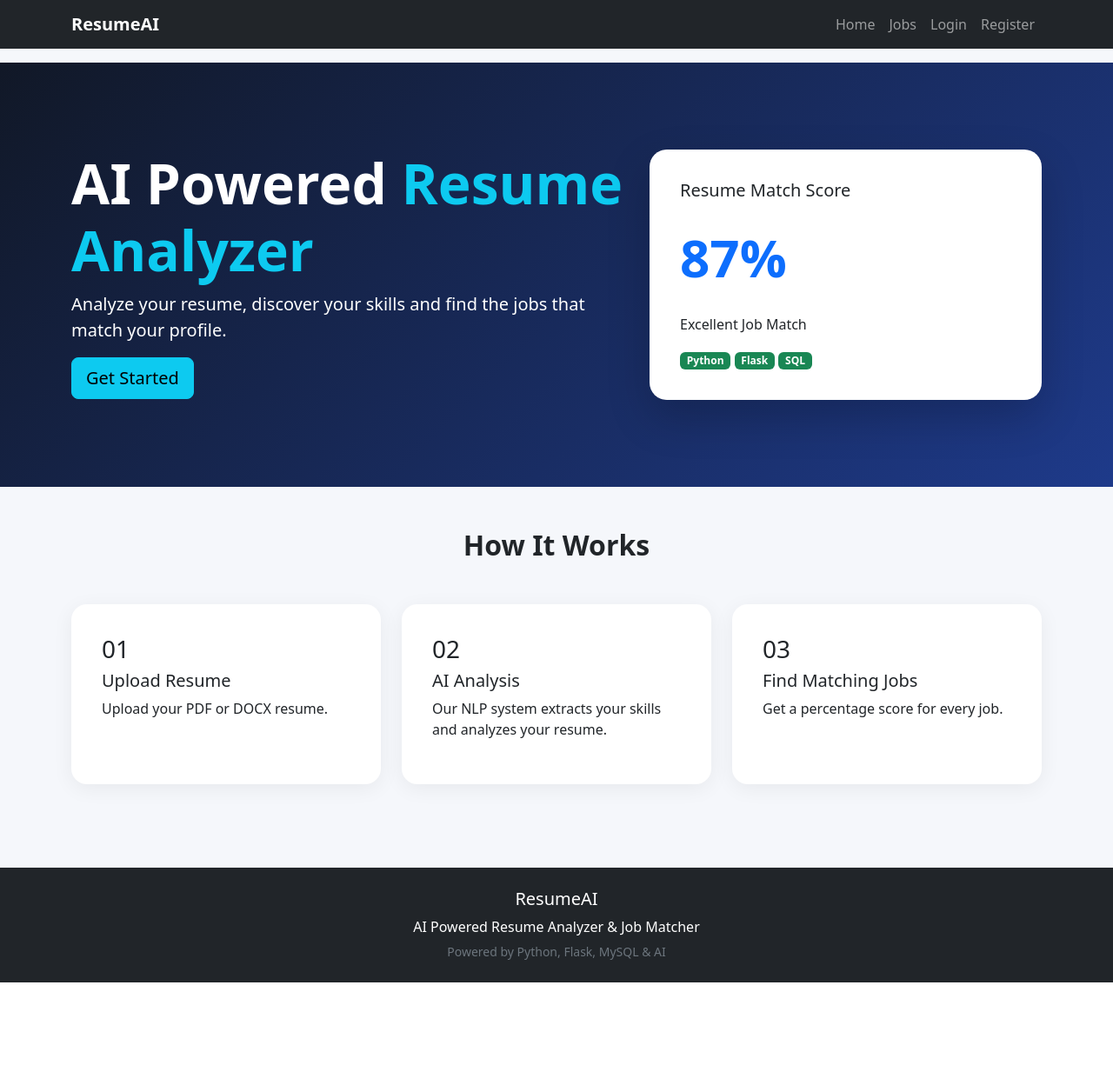
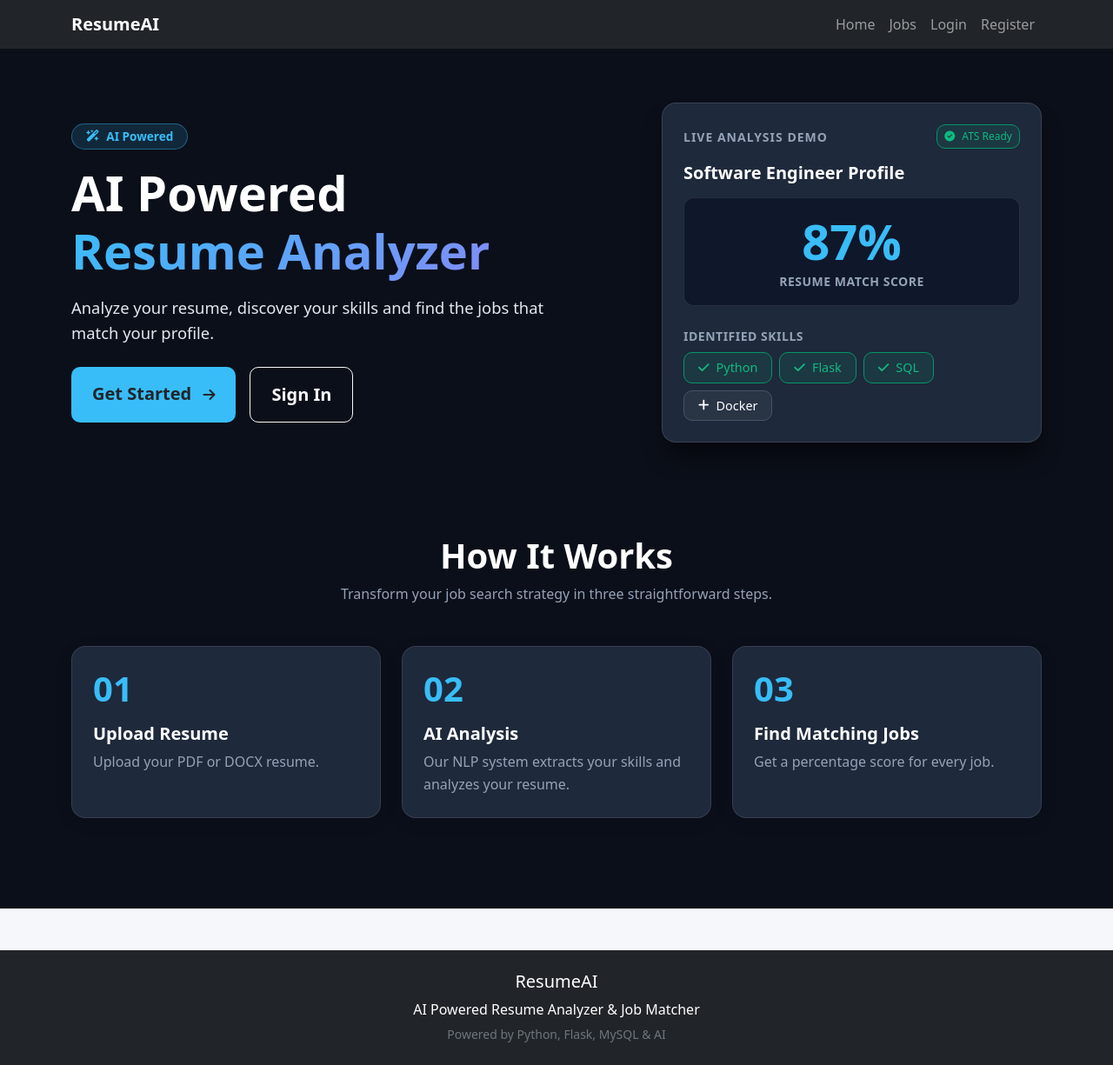
Before and after one commit to MoIstikhar/Resume-Analyzer, a Flask app: page / in a window 1280 px wide. Shown: the whole page at 87% size. Before the commit the page ends 1130 px from the top, so only its background shows below. Run offline with Flask 3, Linux system fonts and the light colour scheme; data that the repository does not hold is empty.

Commit message:
Updated hero section UI and badge styles

```diff
--- a/templates/home.html
+++ b/templates/home.html
@@ -4,172 +4,209 @@
 Home | Resume AI
 {% endblock %}
 
-
 {% block body %}
 
-<section class="hero">
+<!-- FontAwesome Icons -->
+<link rel="stylesheet" href="https://cdnjs.cloudflare.com/ajax/libs/font-awesome/6.5.1/css/all.min.css">
 
-    <div class="container">
+<style>
+    .home-wrapper {
+        background-color: #0b0f19;
+        color: #f8fafc;
+        margin-top: -1.5rem;
+        padding-bottom: 3rem;
+    }
 
-        <div class="row align-items-center">
+    .hero-container {
+        padding: 70px 0 50px;
+    }
 
-            <div class="col-lg-7">
+    .text-gradient {
+        background: linear-gradient(135deg, #38bdf8 0%, #818cf8 100%);
+        -webkit-background-clip: text;
+        -webkit-text-fill-color: transparent;
+    }
 
-                <h1 class="display-3 fw-bold">
+    .custom-hero-desc {
+        color: #e2e8f0 !important;
+        font-size: 1.15rem;
+        line-height: 1.6;
+    }
 
-                    AI Powered
+    .text-dim-readable {
+        color: #94a3b8 !important;
+    }
 
-                    <span class="text-info">
-                        Resume Analyzer
-                    </span>
+    .preview-card {
+        background-color: #1e293b;
+        border: 1px solid rgba(255, 255, 255, 0.12);
+        border-radius: 16px;
+        box-shadow: 0 20px 25px -5px rgba(0, 0, 0, 0.5);
+    }
 
-                </h1>
+    .preview-score-box {
+        background-color: #0f172a;
+        border: 1px solid rgba(255, 255, 255, 0.1);
+        border-radius: 12px;
+    }
 
-                <p class="lead">
+    /* Skill Badges Style */
+    .skill-badge-green {
+        background-color: rgba(16, 185, 129, 0.1);
+        color: #10b981;
+        border: 1px solid #059669;
+        padding: 6px 16px;
+        border-radius: 10px;
+        font-size: 0.9rem;
+        font-weight: 500;
+        display: inline-flex;
+        align-items: center;
+        gap: 8px;
+    }
 
-                    Analyze your resume, discover your
-                    skills and find the jobs that match
-                    your profile.
+    .skill-badge-gray {
+        background-color: rgba(255, 255, 255, 0.05);
+        color: #ffffff;
+        border: 1px solid #475569;
+        padding: 6px 16px;
+        border-radius: 10px;
+        font-size: 0.9rem;
+        font-weight: 500;
+        display: inline-flex;
+        align-items: center;
+        gap: 8px;
+    }
 
-                </p>
+    .feature-card {
+        background-color: #1e293b;
+        border: 1px solid rgba(255, 255, 255, 0.1);
+        border-radius: 16px;
+        transition: transform 0.3s ease;
+    }
 
+    .feature-card:hover {
+        transform: translateY(-5px);
+        border-color: rgba(56, 189, 248, 0.4);
+    }
+</style>
 
-                {% if current_user.is_authenticated %}
+<div class="home-wrapper">
+    <!-- Hero Section -->
+    <section class="hero-container">
+        <div class="container">
+            <div class="row align-items-center g-5">
+                <div class="col-lg-7">
+                    <div class="d-inline-flex align-items-center gap-2 px-3 py-1 mb-3 rounded-pill" style="background: rgba(56, 189, 248, 0.15); border: 1px solid rgba(56, 189, 248, 0.4); color: #38bdf8; font-size: 0.85rem; font-weight: 600;">
+                        <i class="fa-solid fa-wand-magic-sparkles"></i> AI Powered
+                    </div>
 
-                <a
-                    href="{{ url_for('upload') }}"
-                    class="btn btn-info btn-lg">
+                    <h1 class="display-4 fw-extrabold text-white mb-3" style="font-weight: 800;">
+                        AI Powered <br>
+                        <span class="text-gradient">Resume Analyzer</span>
+                    </h1>
 
-                    Analyze My Resume
+                    <p class="custom-hero-desc mb-4" style="max-width: 580px;">
+                        Analyze your resume, discover your skills and find the jobs that match your profile.
+                    </p>
 
-                </a>
+                    <div class="d-flex flex-wrap gap-3">
+                        {% if current_user.is_authenticated %}
+                            <a href="{{ url_for('upload') }}" class="btn btn-info btn-lg px-4 py-3 fw-bold text-dark" style="background-color: #38bdf8; border: none; border-radius: 10px;">
+                                <i class="fa-solid fa-cloud-arrow-up me-2"></i>Analyze My Resume
+                            </a>
+                            <a href="{{ url_for('dashboard') }}" class="btn btn-outline-light btn-lg px-4 py-3 fw-semibold" style="border-radius: 10px;">
+                                Go to Dashboard
+                            </a>
+                        {% else %}
+                            <a href="{{ url_for('register') }}" class="btn btn-info btn-lg px-4 py-3 fw-bold text-dark" style="background-color: #38bdf8; border: none; border-radius: 10px;">
+                                Get Started <i class="fa-solid fa-arrow-right ms-2 fs-6"></i>
+                            </a>
+                            <a href="{{ url_for('login') }}" class="btn btn-outline-light btn-lg px-4 py-3 fw-semibold" style="border-radius: 10px;">
+                                Sign In
+                            </a>
+                        {% endif %}
+                    </div>
+                </div>
 
-                {% else %}
+                <!-- Interactive Match Card Preview -->
+                <div class="col-lg-5">
+                    <div class="preview-card p-4 text-white">
+                        <div class="d-flex justify-content-between align-items-center mb-3">
+                            <span class="text-uppercase text-dim-readable small fw-bold" style="letter-spacing: 1px;">Live Analysis Demo</span>
+                            <span class="skill-badge-green py-1 px-2" style="font-size: 0.75rem;">
+                                <i class="fa-solid fa-circle-check"></i> ATS Ready
+                            </span>
+                        </div>
 
-                <a
-                    href="{{ url_for('register') }}"
-                    class="btn btn-info btn-lg">
+                        <h5 class="fw-bold mb-3 text-white">Software Engineer Profile</h5>
 
-                    Get Started
+                        <div class="text-center py-3 my-2 preview-score-box">
+                            <div class="display-4 fw-bold mb-0" style="color: #38bdf8; font-weight: 800;">87%</div>
+                            <span class="text-dim-readable small text-uppercase fw-semibold" style="letter-spacing: 0.5px;">Resume Match Score</span>
+                        </div>
 
-                </a>
+                        <div class="mt-4">
+                            <div class="small text-dim-readable fw-bold mb-2" style="letter-spacing: 0.5px;">IDENTIFIED SKILLS</div>
+                            <div class="d-flex flex-wrap gap-2">
+                                <span class="skill-badge-green">
+                                    <i class="fa-solid fa-check"></i> Python
+                                </span>
+                                <span class="skill-badge-green">
+                                    <i class="fa-solid fa-check"></i> Flask
+                                </span>
+                                <span class="skill-badge-green">
+                                    <i class="fa-solid fa-check"></i> SQL
+                                </span>
+                                <span class="skill-badge-gray">
+                                    <i class="fa-solid fa-plus"></i> Docker
+                                </span>
+                            </div>
+                        </div>
+                    </div>
+                </div>
+            </div>
+        </div>
+    </section>
 
-                {% endif %}
+    <!-- How It Works Section -->
+    <section class="container py-5 my-2">
+        <div class="text-center mb-5">
+            <h2 class="fw-bold text-white fs-1">How It Works</h2>
+            <p class="text-dim-readable fs-6">Transform your job search strategy in three straightforward steps.</p>
+        </div>
 
+        <div class="row g-4">
+            <div class="col-md-4">
+                <div class="feature-card p-4 h-100">
+                    <div class="display-6 fw-bold mb-3" style="color: #38bdf8;">01</div>
+                    <h5 class="fw-bold text-white mb-2">Upload Resume</h5>
+                    <p class="text-dim-readable mb-0" style="line-height: 1.6;">
+                        Upload your PDF or DOCX resume.
+                    </p>
+                </div>
             </div>
 
-
-            <div class="col-lg-5">
-
-                <div class="match-card">
-
-                    <h5>
-                        Resume Match Score
-                    </h5>
-
-                    <div class="score">
-
-                        87%
-
-                    </div>
-
-                    <p>
-                        Excellent Job Match
+            <div class="col-md-4">
+                <div class="feature-card p-4 h-100">
+                    <div class="display-6 fw-bold mb-3" style="color: #38bdf8;">02</div>
+                    <h5 class="fw-bold text-white mb-2">AI Analysis</h5>
+                    <p class="text-dim-readable mb-0" style="line-height: 1.6;">
+                        Our NLP system extracts your skills and analyzes your resume.
                     </p>
-
-                    <span class="badge bg-success">
-                        Python
-                    </span>
-
-                    <span class="badge bg-success">
-                        Flask
-                    </span>
-
-                    <span class="badge bg-success">
-                        SQL
-                    </span>
-
                 </div>
-
             </div>
 
+            <div class="col-md-4">
+                <div class="feature-card p-4 h-100">
+                    <div class="display-6 fw-bold mb-3" style="color: #38bdf8;">03</div>
+                    <h5 class="fw-bold text-white mb-2">Find Matching Jobs</h5>
+                    <p class="text-dim-readable mb-0" style="line-height: 1.6;">
+                        Get a percentage score for every job.
+                    </p>
+                </div>
+            </div>
         </div>
-
-    </div>
-
-</section>
-
-
-<section class="container py-5">
-
-    <h2 class="text-center fw-bold mb-5">
-
-        How It Works
-
-    </h2>
-
-
-    <div class="row g-4">
-
-        <div class="col-md-4">
-
-            <div class="feature-card">
-
-                <h3>01</h3>
-
-                <h5>
-                    Upload Resume
-                </h5>
-
-                <p>
-                    Upload your PDF or DOCX resume.
-                </p>
-
-            </div>
-
-        </div>
-
-
-        <div class="col-md-4">
-
-            <div class="feature-card">
-
-                <h3>02</h3>
-
-                <h5>
-                    AI Analysis
-                </h5>
-
-                <p>
-                    Our NLP system extracts your
-                    skills and analyzes your resume.
-                </p>
-
-            </div>
-
-        </div>
-
-
-        <div class="col-md-4">
-
-            <div class="feature-card">
-
-                <h3>03</h3>
-
-                <h5>
-                    Find Matching Jobs
-                </h5>
-
-                <p>
-                    Get a percentage score for every job.
-                </p>
-
-            </div>
-
-        </div>
-
-    </div>
-
-</section>
+    </section>
+</div>
 
 {% endblock %}
```
